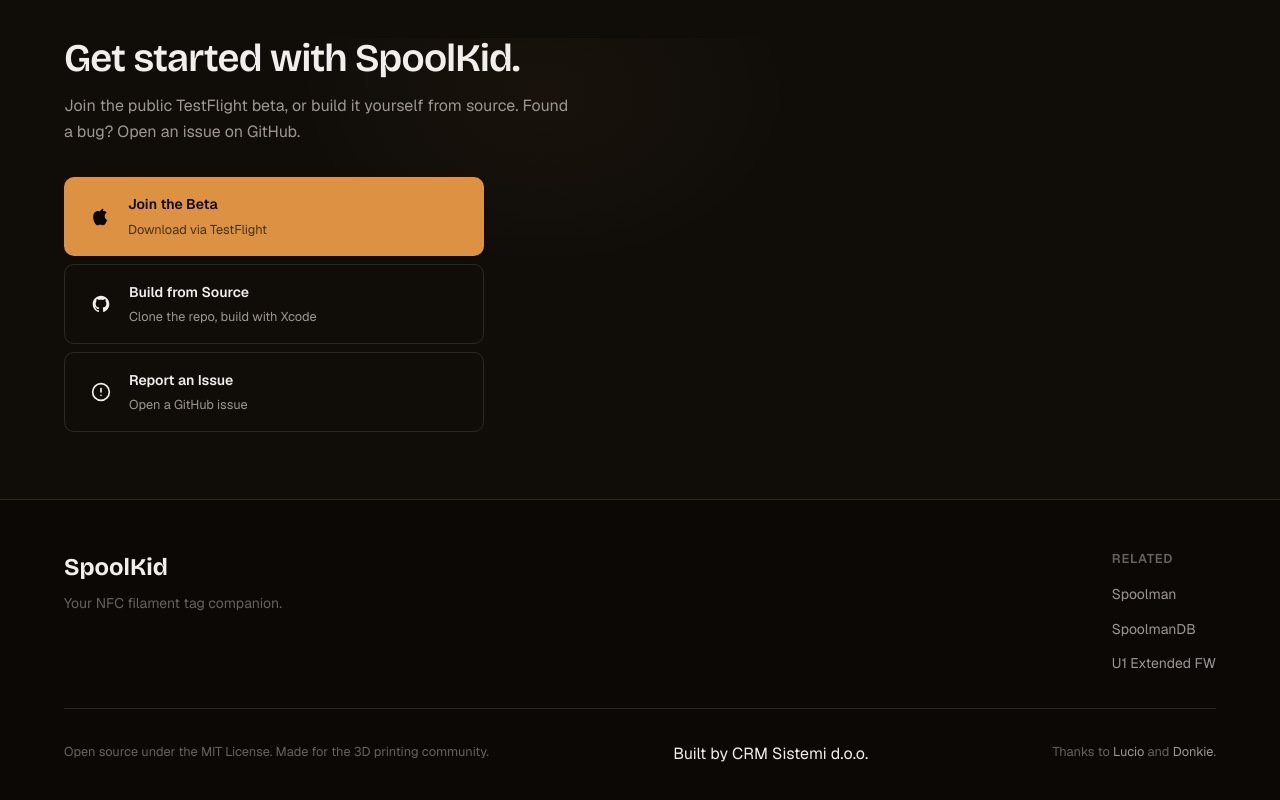
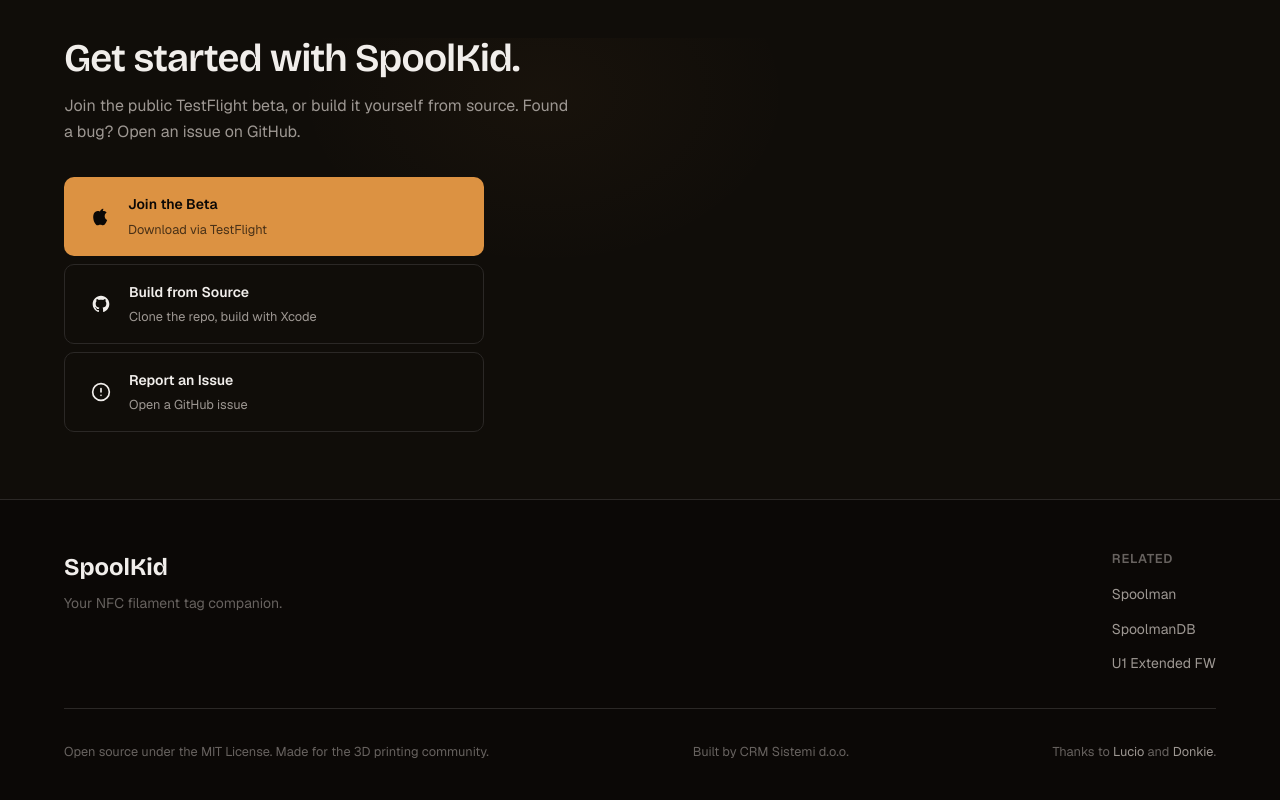
Before and after one commit to marko-p/SpoolKid-Web, a React (Vite) app: page / in a window 1280 px wide. Shown: the part 4112-4912 px from the top of the page. Built offline with nearby package versions, Linux system fonts and the light colour scheme.

Commit message:
Fix "built by" style

```diff
--- a/src/components/Footer.tsx
+++ b/src/components/Footer.tsx
@@ -33,7 +33,7 @@
           <p className={styles.copyright}>
             Open source under the MIT License. Made for the 3D printing community.
           </p>
-          <p className={styles.contact}>
+          <p className={styles.acknowledgments}>
             Built by CRM Sistemi d.o.o.
           </p>
           <p className={styles.acknowledgments}>
```
